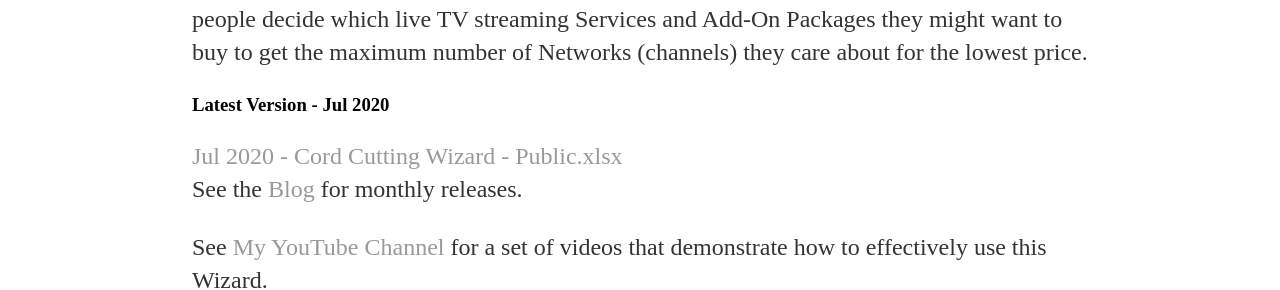
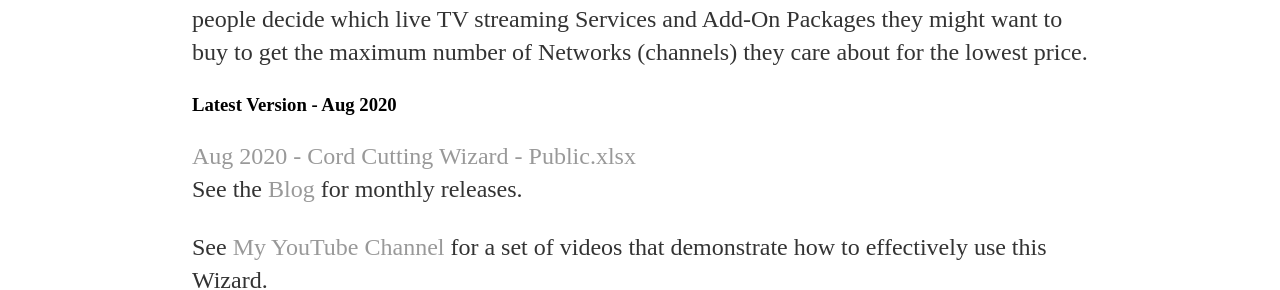
Before and after one commit to wjhladik/wjhladik.github.io, a Jekyll site: the page built from index.html, in a window 1280 px wide and 900 px high. Shown: the part 180-470 px from the top of the window. Built offline with Jekyll 4.4.1, drawn with Linux system fonts in a browser that asks for light colours.

Commit message:
Update index.html

```diff
--- a/index.html
+++ b/index.html
@@ -8,8 +8,8 @@ title: Bill Hladik's Cord Cutting Wizard
 It's designed to help people decide which live TV streaming Services and Add-On Packages they
 might want to buy to get the maximum number of Networks (channels) they care about for the lowest price.
 <p>
-	<h3>Latest Version - Jul 2020</h3>
-	<p><a href="Jul 2020 - Cord Cutting Wizard - Public.xlsx">Jul 2020 - Cord Cutting Wizard - Public.xlsx</a>
+	<h3>Latest Version - Aug 2020</h3>
+	<p><a href="Aug 2020 - Cord Cutting Wizard - Public.xlsx">Aug 2020 - Cord Cutting Wizard - Public.xlsx</a>
 	<br>See the <a href="/blog">Blog</a> for monthly releases.
 	<p>See <a href="https://www.youtube.com/channel/UC166ORyfcuJx9Wi9IcOZbWw">My YouTube Channel</a> for a set of videos that demonstrate how to effectively use this Wizard.
 	<p>
```
